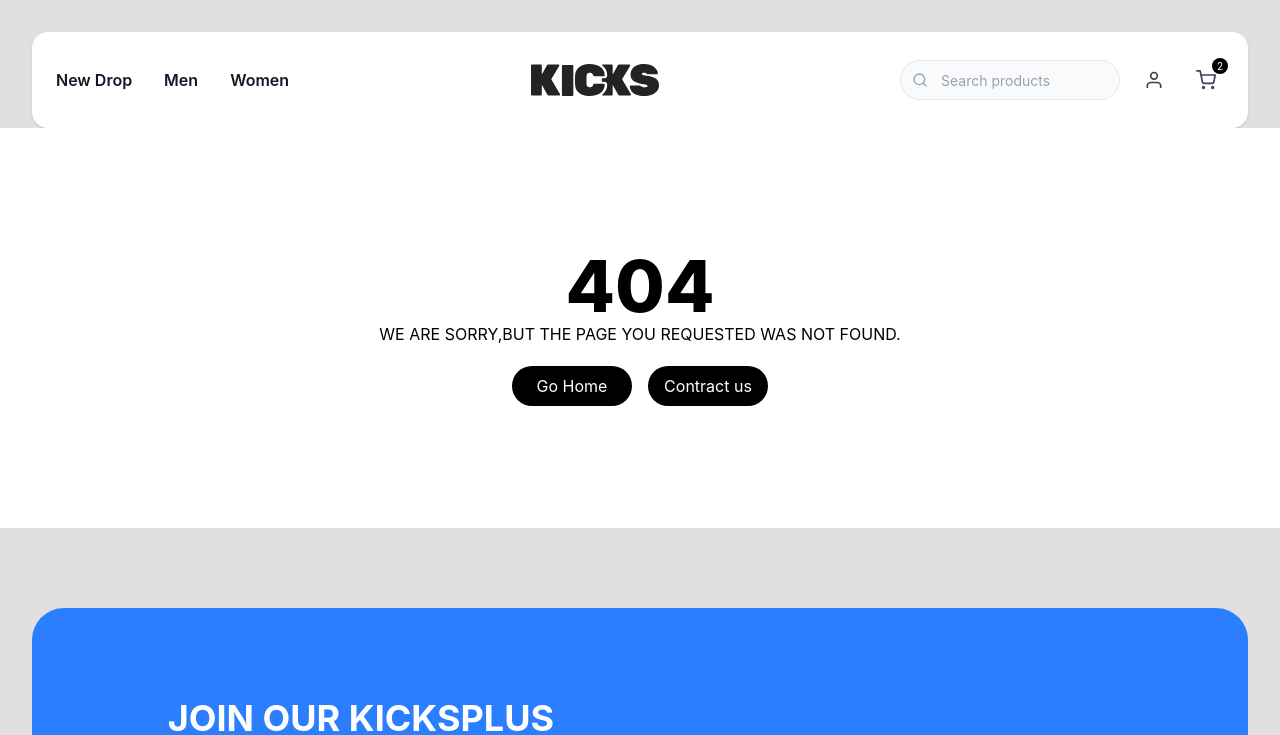
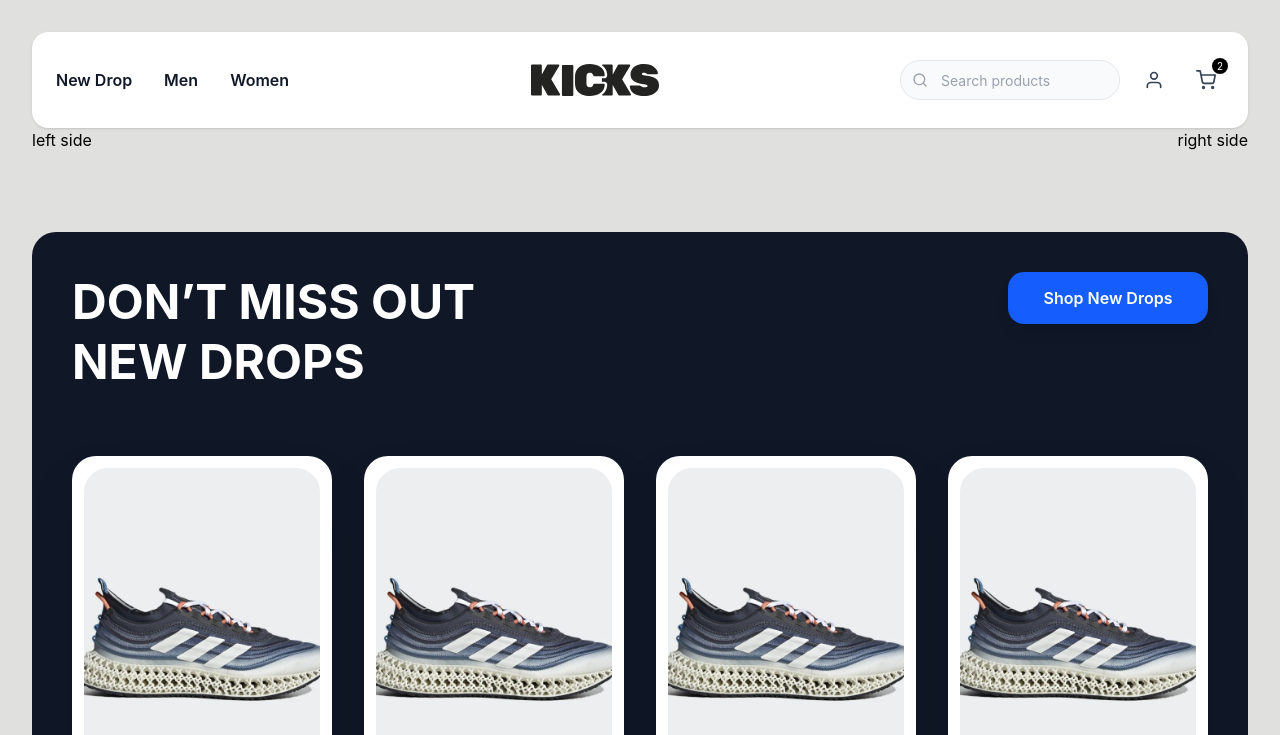
Before and after one commit to tareqhasan382/ecommerce-store, a React (Vite) app: page /details/1 in a window 1280 px wide. Shown: the top 735 px of the page. Built offline with nearby package versions, Linux system fonts and the light colour scheme.

Commit message:
implement product details page route

```diff
--- a/src/Components/Products.tsx
+++ b/src/Components/Products.tsx
@@ -1,3 +1,4 @@
+import { Link } from "react-router-dom";
 import product1 from "../assets/products/product_001.png";
 
 const Products = () => {
@@ -71,9 +72,11 @@ const Products = () => {
               <p className="text-gray-600 flex-1">{item.description}</p>
 
               {/* View Product Button always at bottom */}
+              <Link to={`/details/${item.id}`}>
               <button className="h-[48px] bg-black text-white uppercase rounded-2xl w-full font-semibold hover:bg-gray-800 transition mt-auto">
                 View Product
               </button>
+              </Link>
             </div>
           </div>
         ))}
--- a/src/pages/ProductPage.tsx
+++ b/src/pages/ProductPage.tsx
@@ -1,9 +1,17 @@
+import Container from "../Components/Container"
+import Products from "../Components/Products";
 
 
 const ProductPage = () => {
   return (
-    <div>ProductPage</div>
+    <Container>
+      <div className=" flex items-start justify-between ">
+        <div>left side</div>
+        <div>right side</div>
+      </div>
+      <Products/>
+    </Container>
   )
 }
 
-export default ProductPage
+export default ProductPage;
--- a/src/routes/index.tsx
+++ b/src/routes/index.tsx
@@ -2,6 +2,7 @@ import { createBrowserRouter } from "react-router-dom";
 import Layout from "./Layout";
 import App from "../App";
 import NotFound from "../pages/NotFound";
+import ProductPage from "../pages/ProductPage";
 
 const routes = createBrowserRouter([
     {
@@ -11,7 +12,15 @@ const routes = createBrowserRouter([
             {
                 path: "/",
                 element: (
-                        <App />
+                    <App />
+                ),
+            },
+            {
+                path: "/details/:id",
+                element: (
+
+                    <ProductPage />
+
                 ),
             },
 
```
